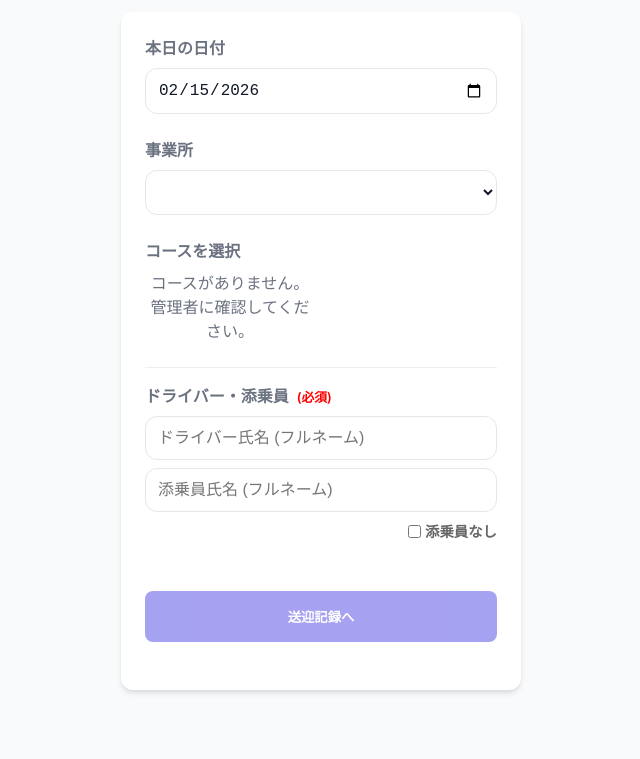
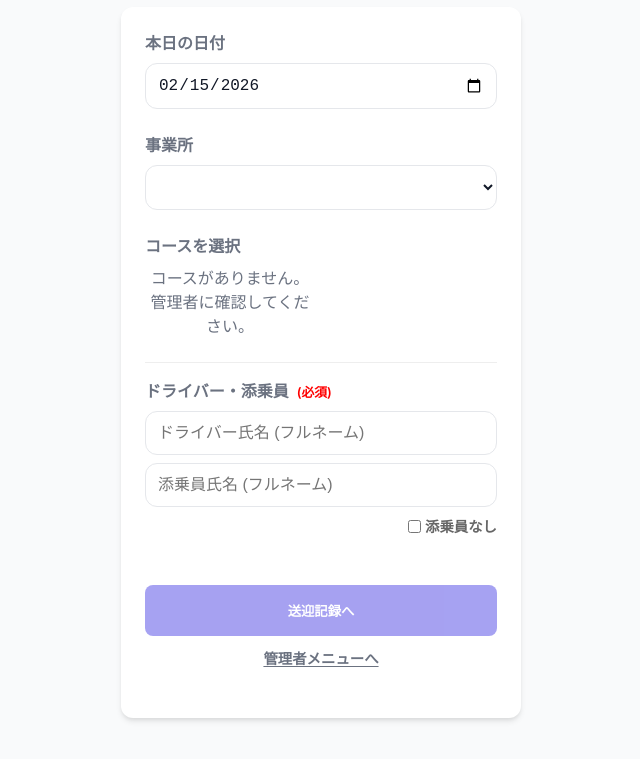
Before and after one commit to msaito-flat/shuttle-record-app, a website: page pwa/index.html in a window 1280 px wide. Shown: the part 105-864 px from the top of the page, without its empty margins (319-959 px from the left). Drawn offline with Linux system fonts and the light colour scheme; no server answers.

Commit message:
Add setup screen link to admin menu

```diff
--- a/pwa/index.html
+++ b/pwa/index.html
@@ -87,6 +87,9 @@
                     <button id="btn-start-session" class="btn-primary" disabled style="width:100%; opacity:0.5;">
                         送迎記録へ
                     </button>
+                    <a id="btn-open-admin" class="setup-admin-link" href="admin.html" aria-label="管理者メニューを開く">
+                        管理者メニューへ
+                    </a>
                 </div>
             </div>
         </div>
--- a/pwa/style.css
+++ b/pwa/style.css
@@ -488,6 +488,24 @@ textarea {
     cursor: pointer;
 }
 
+
+.setup-admin-link {
+    display: inline-flex;
+    justify-content: center;
+    width: 100%;
+    margin-top: 0.75rem;
+    color: var(--text-sub);
+    font-size: 0.9rem;
+    font-weight: 600;
+    text-decoration: underline;
+    text-underline-offset: 0.15rem;
+}
+
+.setup-admin-link:hover,
+.setup-admin-link:focus-visible {
+    color: var(--text-main);
+}
+
 /* Loading */
 .spinner {
     width: 40px;
```
